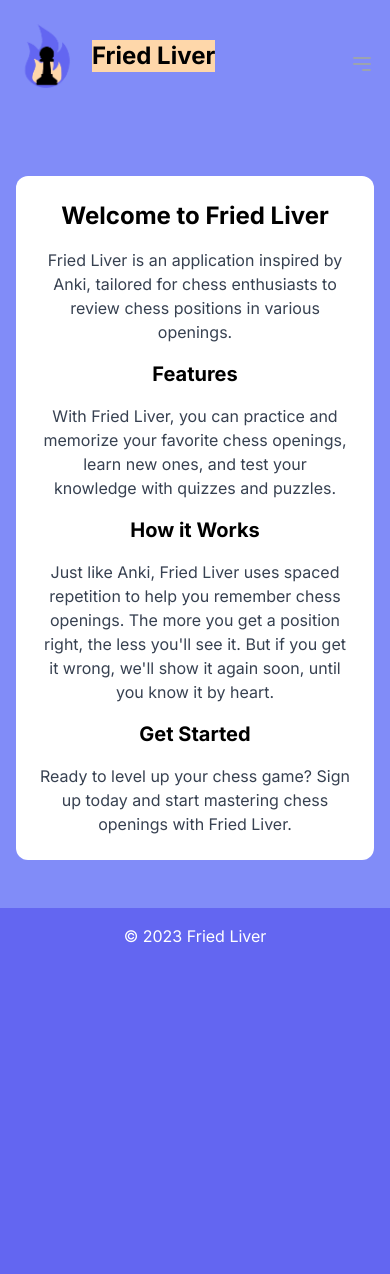
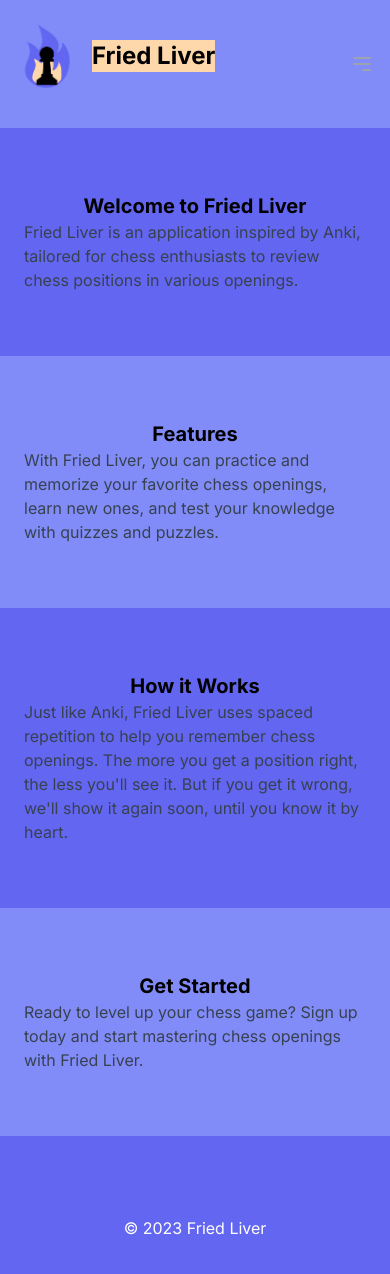
Before and after one commit to jackvandeleuv/memorize_openings, a Next.js app: page / in a window 390 px wide. Shown: the top 1274 px of the page. Before the commit the page ends 964 px from the top, so only its background shows below. Built offline with nearby package versions, Linux system fonts and the light colour scheme; no server answers.

Commit message:
fix: home page spacing now responsive

```diff
--- a/src/app/Footer.tsx
+++ b/src/app/Footer.tsx
@@ -2,12 +2,10 @@
 
 const Footer: React.FC = () => {
     return (
-        <footer className="bg-indigo-500 text-white text-center w-full">
-            <div className="container mx-auto">
-                <p className="mb-4 mt-4">
-                    &copy; {new Date().getFullYear()} Fried Liver
-                </p>
-            </div>
+        <footer className="p-20 bg-indigo-500 text-white">
+            <p className="flex justify-center">
+                &copy; {new Date().getFullYear()} Fried Liver
+            </p>
         </footer>
     );
 };
--- a/src/app/home.tsx
+++ b/src/app/home.tsx
@@ -4,22 +4,31 @@
 
 const HomePage: React.FC = () => {
 	return (
-		<div className="flex items-center justify-center bg-indigo-400 py-12 px-4 sm:px-6 lg:px-8 w-full">
-		  <div className="max-w-md w-full space-y-4 sm:space-y-6 lg:space-y-8 bg-white p-6 sm:p-8 lg:p-10 rounded-xl">
-			<h2 className="text-2xl sm:text-3xl lg:text-4xl font-bold text-center">Welcome to Fried Liver</h2>
-			<p className="text-base sm:text-lg lg:text-xl text-gray-700 mt-2 sm:mt-3 lg:mt-4 text-center">
+		<div className="flex flex-col bg-indigo-400 w-full">
+				<div className="py-16 grid grid-cols-1 sm:grid-cols-2 lg:grid-cols-[400px_minmax(500px,_1fr)] bg-indigo-500">
+					<h2 className="flex justify-center items-center px-10 text-xl sm:text-2xl lg:text-3xl font-bold text-center">Welcome to Fried Liver</h2>
+					<p className="px-6 text-base sm:text-lg lg:text-xl text-gray-700">
 						Fried Liver is an application inspired by Anki, tailored for chess enthusiasts to review chess positions in various openings.
 					</p>
-			<h3 className="text-xl sm:text-2xl lg:text-3xl font-bold text-center mt-4 sm:mt-6 lg:mt-8">Features</h3>
-			<p className="text-base sm:text-lg lg:text-xl text-gray-700 mt-2 sm:mt-3 lg:mt-4 text-center">
+				</div>
+
+				<div className="py-16 grid grid-cols-1 sm:grid-cols-2 lg:grid-cols-[400px_minmax(500px,_1fr)] bg-indigo-400">
+					<h2 className="flex justify-center items-center px-10 text-xl sm:text-2xl lg:text-3xl font-bold text-center">Features</h2>
+					<p className="px-6 text-base sm:text-lg lg:text-xl text-gray-700">
 						With Fried Liver, you can practice and memorize your favorite chess openings, learn new ones, and test your knowledge with quizzes and puzzles.
 					</p>
-			<h3 className="text-xl sm:text-2xl lg:text-3xl font-bold text-center mt-4 sm:mt-6 lg:mt-8">How it Works</h3>
-			<p className="text-base sm:text-lg lg:text-xl text-gray-700 mt-2 sm:mt-3 lg:mt-4 text-center">
+				</div>
+
+				<div className="py-16 grid grid-cols-1 sm:grid-cols-2 lg:grid-cols-[400px_minmax(500px,_1fr)] bg-indigo-500">
+					<h2 className="flex justify-center items-center px-10 text-xl sm:text-2xl lg:text-3xl font-bold text-center">How it Works</h2>
+					<p className="px-6 text-base sm:text-lg lg:text-xl text-gray-700">
 						Just like Anki, Fried Liver uses spaced repetition to help you remember chess openings. The more you get a position right, the less you'll see it. But if you get it wrong, we'll show it again soon, until you know it by heart.
 					</p>
-			<h3 className="text-xl sm:text-2xl lg:text-3xl font-bold text-center mt-4 sm:mt-6 lg:mt-8">Get Started</h3>
-			<p className="text-base sm:text-lg lg:text-xl text-gray-700 mt-2 sm:mt-3 lg:mt-4 text-center">
+				</div>
+
+				<div className="py-16 grid grid-cols-1 sm:grid-cols-2 lg:grid-cols-[400px_minmax(500px,_1fr)] bg-indigo-400">
+					<h2 className="flex justify-center items-center px-10 text-xl sm:text-2xl lg:text-3xl font-bold text-center">Get Started</h2>
+					<p className="px-6 text-base sm:text-lg lg:text-xl text-gray-700">
 						Ready to level up your chess game? Sign up today and start mastering chess openings with Fried Liver.
 					</p>
 				</div>
--- a/src/app/page.tsx
+++ b/src/app/page.tsx
@@ -14,9 +14,7 @@
 export default function Home() {
   return (
     <Router>
-        <div className="flex flex-col min-h-screen">
         <MenuBar />
-                <div className="flex-grow">
         <Routes>
             <Route path='/' element={<HomePage />} />
             <Route path='/learn' element={<DecksPage />} />
@@ -25,9 +23,7 @@
             <Route path='/signup' element={<SignUp />} />
             <Route path='/account' element={<Account />} />
         </Routes>
-                </div>
         <Footer />
-        </div>
     </Router>
   );
 }
```
Lines whose indentation alone changed are shown as unchanged.
